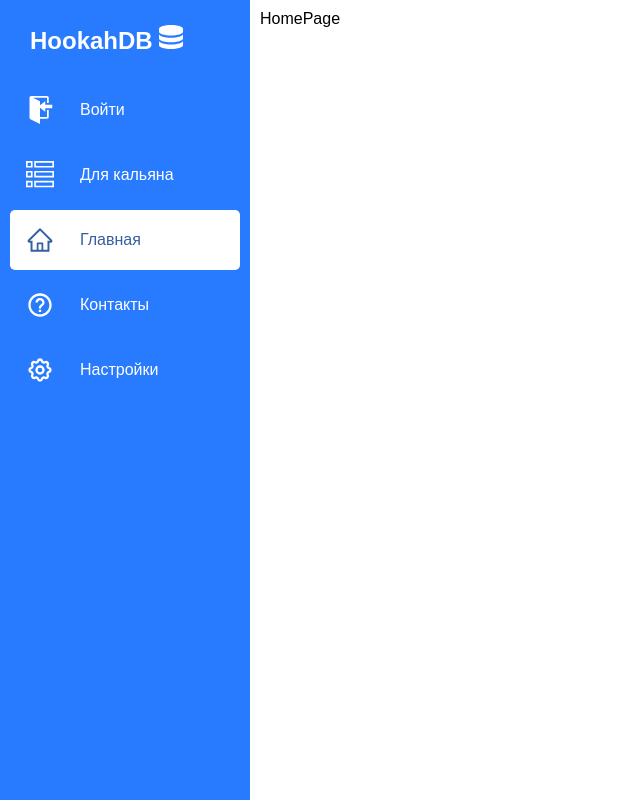
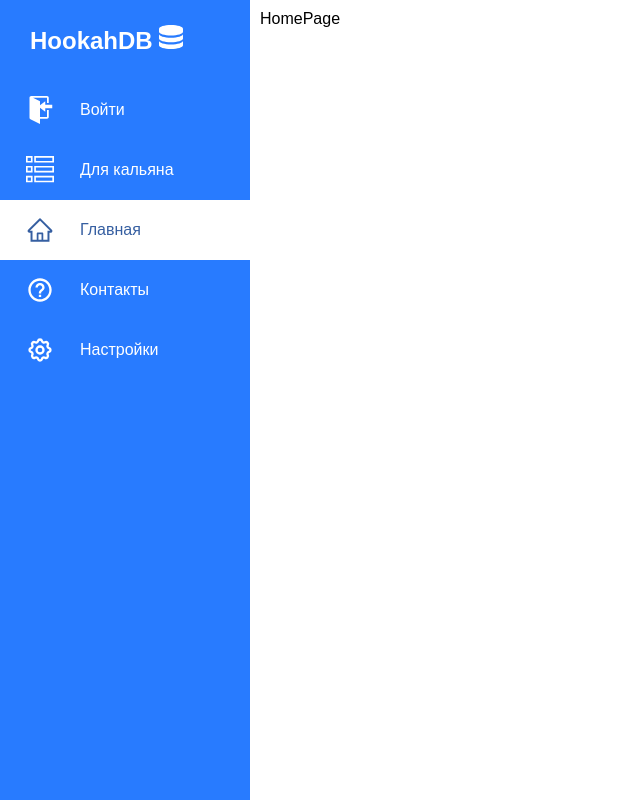
Before and after one commit to Artur-Yamai/HookahDB-frontend, a React (Create React App) app: page / in a window 1280 px wide. Shown: the whole page, without its empty margins (0-640 px from the left). Built offline with nearby package versions, Linux system fonts and the light colour scheme.

Commit message:
GUI: убраны скругления у компонентов + немного изменены стили у navBar

```diff
--- a/src/UI/Button/Button.scss
+++ b/src/UI/Button/Button.scss
@@ -6,7 +6,6 @@
   background-color: $colorBlue;
   padding: 10px 15px;
   cursor: pointer;
-  border-radius: 5px;
   font-size: 1em;
   margin: 5px 0;
   transition: 0.1s;
--- a/src/UI/Input/Input.scss
+++ b/src/UI/Input/Input.scss
@@ -11,7 +11,6 @@
     width: 100%;
     border: 1px solid #111;
     padding: 6px;
-    border-radius: 4px;
     font-size: 16px;
     color: #111;
     font-weight: 300;
--- a/src/UI/InputTypeFIle/InputTypeFIle.scss
+++ b/src/UI/InputTypeFIle/InputTypeFIle.scss
@@ -10,7 +10,6 @@
   color: white;
   background-color: $colorMint;
   cursor: pointer;
-  border-radius: 5px;
   font-size: 1em;
   transition: 0.1s;
 
--- a/src/components/NavBar/NavBar.scss
+++ b/src/components/NavBar/NavBar.scss
@@ -43,19 +43,13 @@
   }
 
   ul {
-    margin: 0 10px;
-
-    li {
-      margin: 5px 0;
-    }
-
     li a {
       display: flex;
       align-items: center;
       color: #fff;
       position: relative;
       width: 100%;
-      border-radius: 5px;
+      padding: 0 10px;
     }
 
     li a:hover {
```
